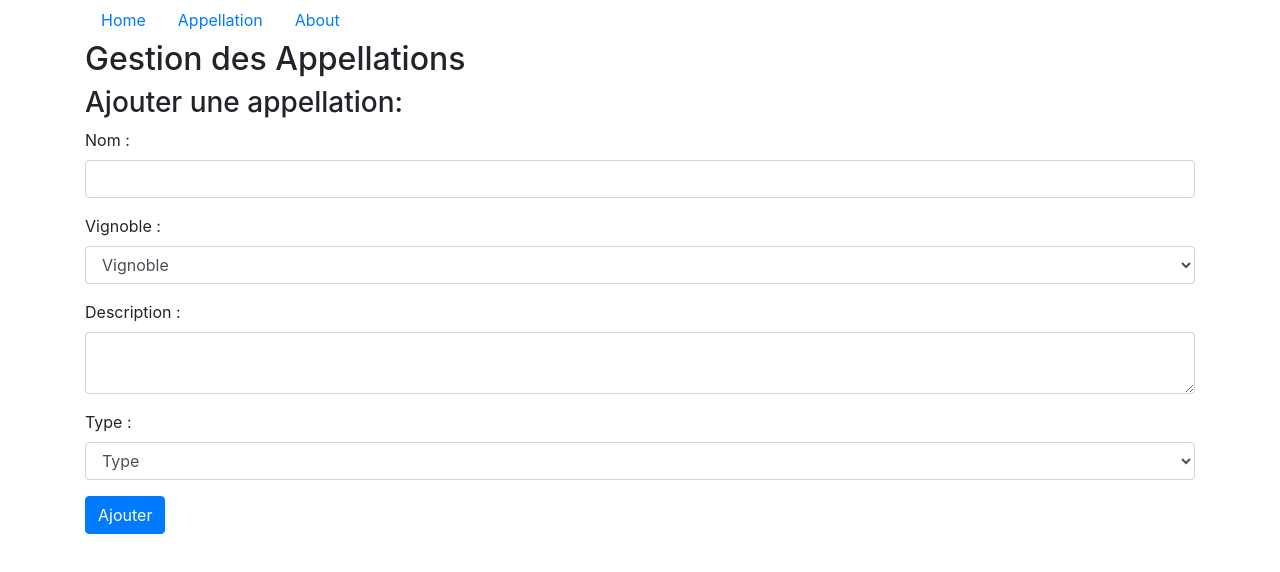
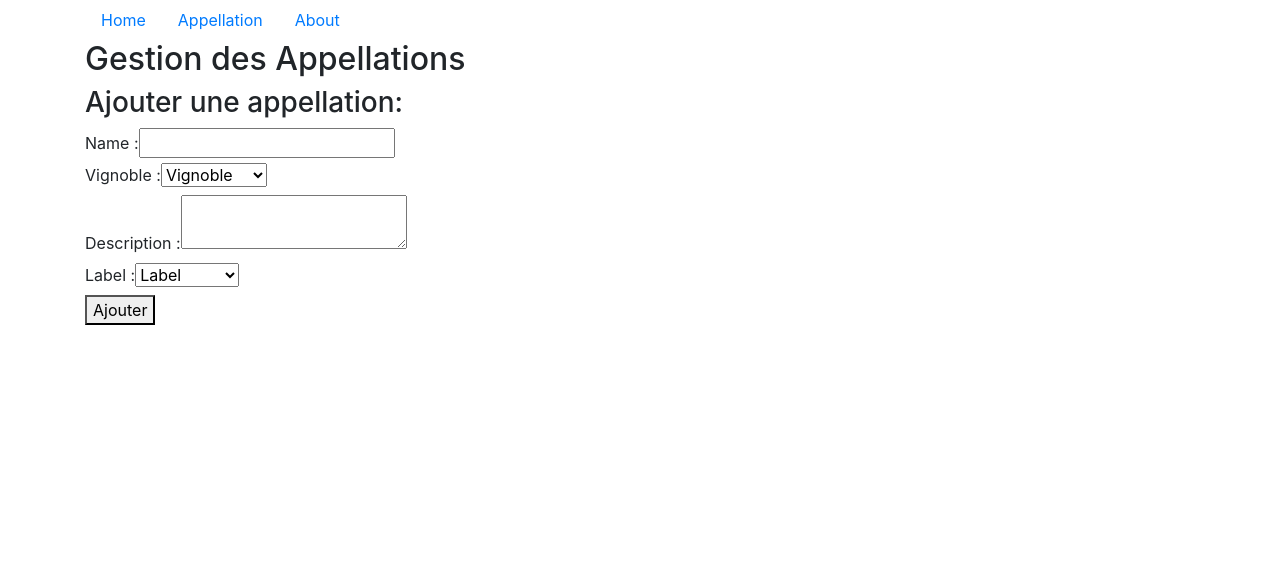
Before and after one commit to diplomegalo/WebTemplate, a React app in the folder Web/app/: page /appellation in a window 1280 px wide. Shown: the top 572 px of the page. Built offline with nearby package versions, Linux system fonts and the light colour scheme.

Commit message:
give up react for appellation form

```diff
--- a/Web/app/src/components/AppellationForm.tsx
+++ b/Web/app/src/components/AppellationForm.tsx
@@ -1,64 +1,48 @@
 import React from "react";
-import Form from "react-bootstrap/esm/Form";
-import Button from "react-bootstrap/esm/Button";
-import IAppellation from "models/IAppellation";
-import { useForm } from "react-hook-form";
-import * as yup from "yup";
+import IAppellation, {appellationSchema, IKeyValuePair} from "models/IAppellation";
+import {useForm} from "react-hook-form";
 
-export interface IAppellationProps
-{
+export interface IAppellationProps {
     appellation?: IAppellation;
 }
 
-const AppellationForm = (props: IAppellationProps) =>
-{
-    const appellationSchema = yup.object({
-        name: yup.string().required(),
-        vineyard: yup.number().min(1),
-        description: yup.string().nullable(),
-        type: yup.number().min(1),
-    });
-
+const AppellationForm = (props: IAppellationProps) => {
     const {
         register, handleSubmit, errors,
-    } = useForm<IAppellation>({ validationSchema: appellationSchema });
+    } = useForm<IAppellation>({validationSchema: appellationSchema});
+
+    const vineyards: IKeyValuePair[] = [{0: "Vignoble"}, {1: "Alsace"}, {2: "Bordeaux"}, {3: "Beaujolais"}, {4: "Bourgogne"}];
+    const labels: IKeyValuePair[] = [{0: "Label"}, {1: "AOP | AOC"}, {2: "IGP"}];
 
     const submit = (data: any) => console.log(data);
 
     return (
-        <Form id="registerAppellation" onSubmit={handleSubmit(submit)}>
-            <Form.Group>
-                <Form.Label>Nom :</Form.Label>
-                <Form.Control as="input" type="text" name="name" ref={register} isInvalid={!!errors.name} />
-            </Form.Group>
-            <Form.Group>
-                <Form.Label htmlFor="vineyard">Vignoble :</Form.Label>
-                <Form.Control as="select" id="vineyard" name="vineyard" ref={register} isInvalid={!!errors.vineyard}>
-                    <option>Vignoble</option>
-                    <option value="1">Alsace</option>
-                    <option value="2">Bordeaux</option>
-                    <option value="3">Beaujolais</option>
-                    <option value="4">Bourgogne</option>
-                    <option value="5">Bugey</option>
-                    <option value="6">Champagne</option>
-                </Form.Control>
-            </Form.Group>
-            <Form.Group>
-                <Form.Label htmlFor="description">Description :</Form.Label>
-                <Form.Control as="textarea" name="description" ref={register} isInvalid={!!errors.description} />
-            </Form.Group>
-            <Form.Group>
-                <Form.Label htmlFor="type">Type :</Form.Label>
-                <Form.Control as="select" id="type" name="type" ref={register} isInvalid={!!errors.type}>
-                    <option>Type</option>
-                    <option value="1">AOC | AOP</option>
-                    <option value="2">IGP</option>
-                </Form.Control>
-            </Form.Group>
-            <Form.Group>
-                <Button type="submit">Ajouter</Button>
-            </Form.Group>
-        </Form>
+        <form id="registerAppellation" onSubmit={handleSubmit(submit)}>
+            <div>
+                <label htmlFor="name">Name :</label>
+                <input type="text" id="name" name="name" ref={register} />
+                {errors.name && <span>{errors.name.message}</span>}
+            </div>
+            <div>
+                <label htmlFor="vineyard">Vignoble :</label>
+                <select id="vineyard" name="vineyard" ref={register}>
+                    {vineyards.map((item, idx) => <option key={Object.keys(item)[0]} value={idx}>{item[idx]}</option>)}
+                </select>
+                {errors.vineyard && <span>{errors.vineyard.message}</span>}
+            </div>
+            <div>
+                <label htmlFor="description">Description :</label>
+                <textarea id="description" name="description" ref={register} />
+            </div>
+            <div>
+                <label htmlFor="label">Label :</label>
+                <select id="label" name="label" ref={register}>
+                    {labels.map((item, idx) => <option key={Object.keys(item)[0]} value={idx}>{item[idx]}</option>)}
+                </select>
+                {errors.label && <span>{errors.label.message}</span>}
+            </div>
+            <button type="submit">Ajouter</button>
+        </form>
     );
 };
 
--- a/Web/app/src/models/IAppellation.ts
+++ b/Web/app/src/models/IAppellation.ts
@@ -11,5 +11,12 @@ export default interface IAppellation
     name: string;
     vineyard: number;
     description: string;
-    type: number;
+    label: number;
 }
+
+export const appellationSchema = yup.object({
+    name: yup.string().required(),
+    vineyard: yup.number().min(1),
+    description: yup.string().nullable(),
+    label: yup.number().min(1),
+});
```
